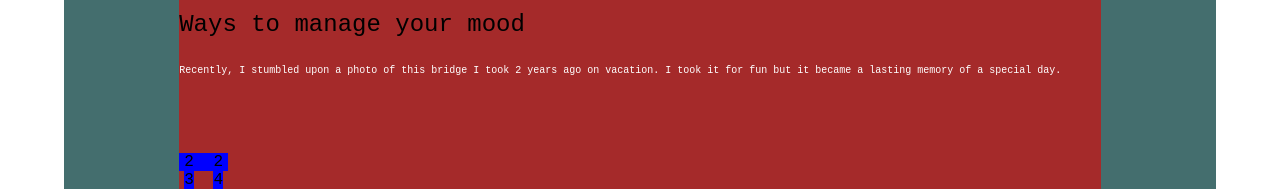
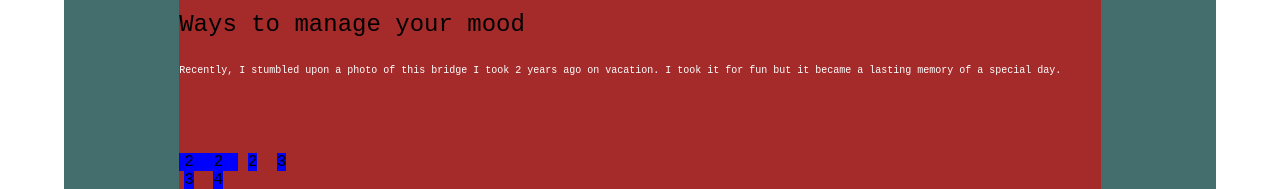
Before and after one commit to neerajrekwar/inline-display, a plain HTML site: page index.html in a window 1280 px wide. Shown: the part 770-959 px from the top of the page. Drawn offline with Linux system fonts and the light colour scheme.

Commit message:
1 file modified

```diff
--- a/index.html
+++ b/index.html
@@ -90,6 +90,8 @@
             <div class="post">2</div>
             <div class="post">2</div>
           </div>
+          <div class="post">2</div>
+          <div class="post">3</div>
           <div class="post_container">
             <div class="post">3</div>
             <div class="post">4</div>
```
